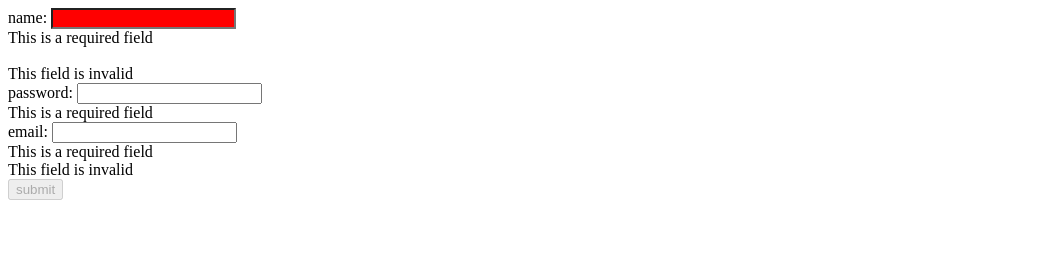
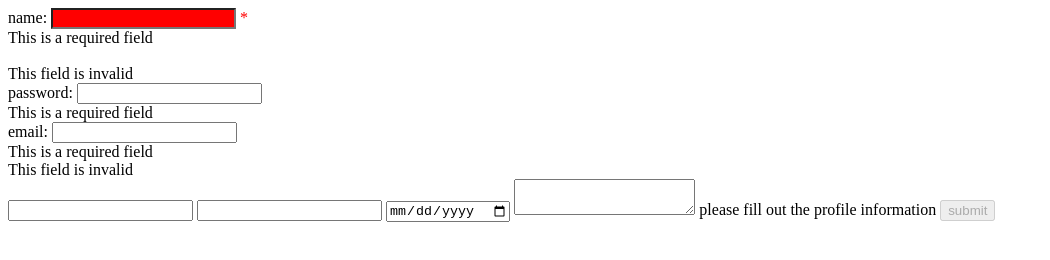
Before and after one commit to 1100137221/angularjs, a website: page ch2-form/index.html in a window 1280 px wide. Shown: the whole page, without its empty margins (0-1050 px from the left). Drawn offline with nearby package versions, Linux system fonts and the light colour scheme.

Commit message:
pratice use ng-form and valadator form

```diff
--- a/ch2-form/index.html
+++ b/ch2-form/index.html
@@ -17,7 +17,8 @@
     <form ng-submit="ctrl.submit()" name="myForm">
         name:
         <input type="text" required name="uname" class="username"
-         ng-minlength="4" ng-model="ctrl.user.username"><br>
+         ng-minlength="4" ng-model="ctrl.user.username">
+         <span style="color:red;" ng-show="myForm.uname.$invalid">*</span><br>
          <span ng-show="myForm.uname.$error.required">
              This is a required field
          </span><br>
@@ -41,6 +42,19 @@
          <span ng-show="myForm.uemail.$invalid">
              This field is invalid
          </span><br>
+         <ng-form name='profile'>
+             <input type="text" ng-model="ctrl.user.profile.firstname"
+                required>
+            <input type="text" ng-model="ctrl.user.profile.lastname"
+                required>
+            <input type="date" ng-model="ctrl.user.profile.dob"
+                required>
+            <textarea ng-model="ctrl.user.profile.data" required></textarea>
+         </ng-form>
+         <span ng-show="myForm.profile.$invalid">
+             please fill out the profile information
+         </span>
+
         <input type="submit" ng-disabled="myForm.$invalid"
          value="submit" />
     </form>
```
